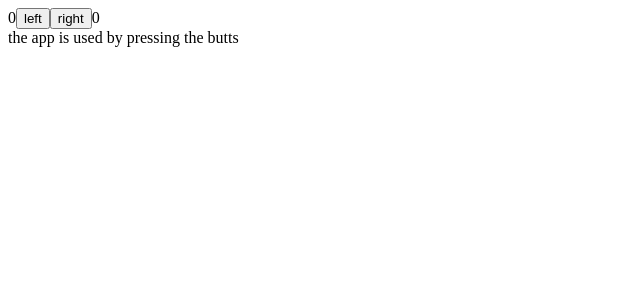
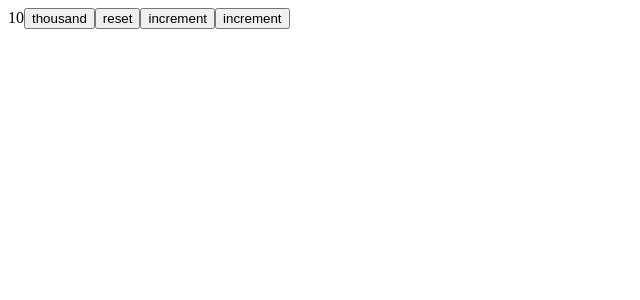
Before and after one commit to AH134/practice, a React (Vite) app in the folder react-practice/fso-course/: page / in a window 1280 px wide. Shown: the top 300 px of the page, without its empty margins (0-640 px from the left). Built offline with nearby package versions, Linux system fonts and the light colour scheme.

Commit message:
fuctions that return a function

```diff
--- a/react-practice/fso-course/src/App.jsx
+++ b/react-practice/fso-course/src/App.jsx
@@ -1,43 +1,46 @@
 import { useState } from "react";
 
-const History = (props) => {
-  if (props.allClicks.length === 0) {
-    return <div> the app is used by pressing the butts </div>;
-  }
-  return <div> button press history: {props.allClicks.join(" ")} </div>;
-};
+const App = () => {
+  const [value, setValue] = useState(10);
 
-const Button = ({ handleClick, text }) => (
-  <button onClick={handleClick}> {text} </button>
-);
-
-const App = () => {
-  const [left, setLeft] = useState(0);
-  const [right, setRight] = useState(0);
-  const [allClicks, setAll] = useState([]);
-  const [total, setTotal] = useState(0);
-
-  const handleLeftClick = () => {
-    const updatedLeft = left + 1;
-    setAll(allClicks.concat("L"));
-    setLeft(updatedLeft);
-    setTotal(updatedLeft + right);
+  // function that returns a function
+  // function call return another function which executes when button is clicked
+  const hello = (who) => {
+    const handler = () => {
+      console.log("hello", who);
+    };
+    return handler;
   };
 
-  const handleRightClick = () => {
-    const updatedRight = right + 1;
-    setAll(allClicks.concat("R"));
-    setRight(updatedRight);
-    setTotal(left + updatedRight);
+  // short version
+  // const hello = (who) => () => {
+  //   console.log('hello', who)
+  // }
+
+  const setToValue = (newValue) => () => {
+    console.log("value now", newValue);
+    setValue(newValue);
+  };
+
+  // another way without returning a function
+  const setToValue2 = (newValue) => {
+    console.log("value now", newValue);
+    setValue(newValue);
   };
 
   return (
     <div>
-      {left}
-      <Button handleClick={handleLeftClick} text="left" />
-      <Button handleClick={handleRightClick} text="right" />
-      {right}
-      <History allClicks={allClicks} />
+      {value}
+      <button onClick={setToValue(1000)}>thousand</button>
+      <button onClick={setToValue(0)}>reset</button>
+      <button onClick={setToValue(value + 1)}>increment</button>
+      <button
+        onClick={() => {
+          setToValue2(value + 1);
+        }}
+      >
+        increment
+      </button>
     </div>
   );
 };
```
